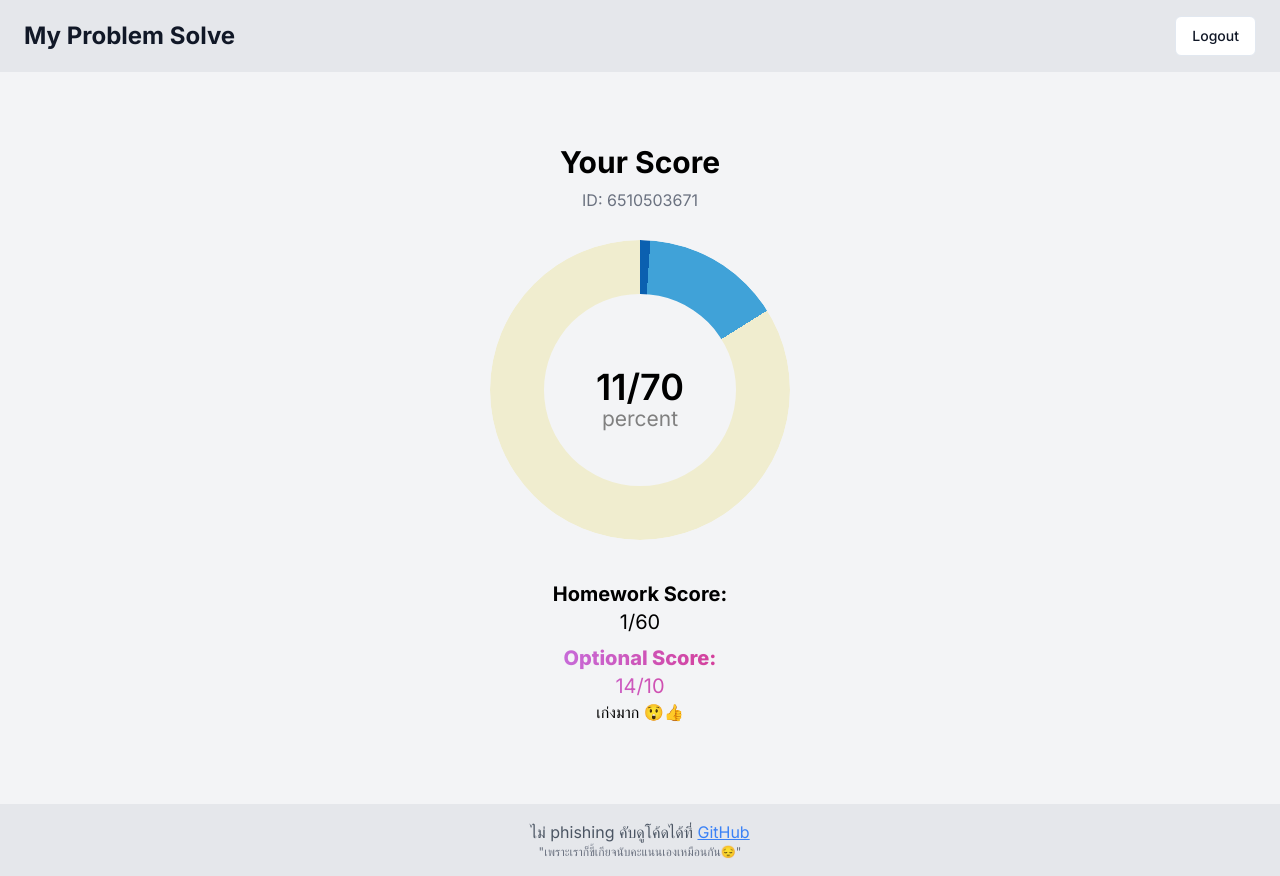
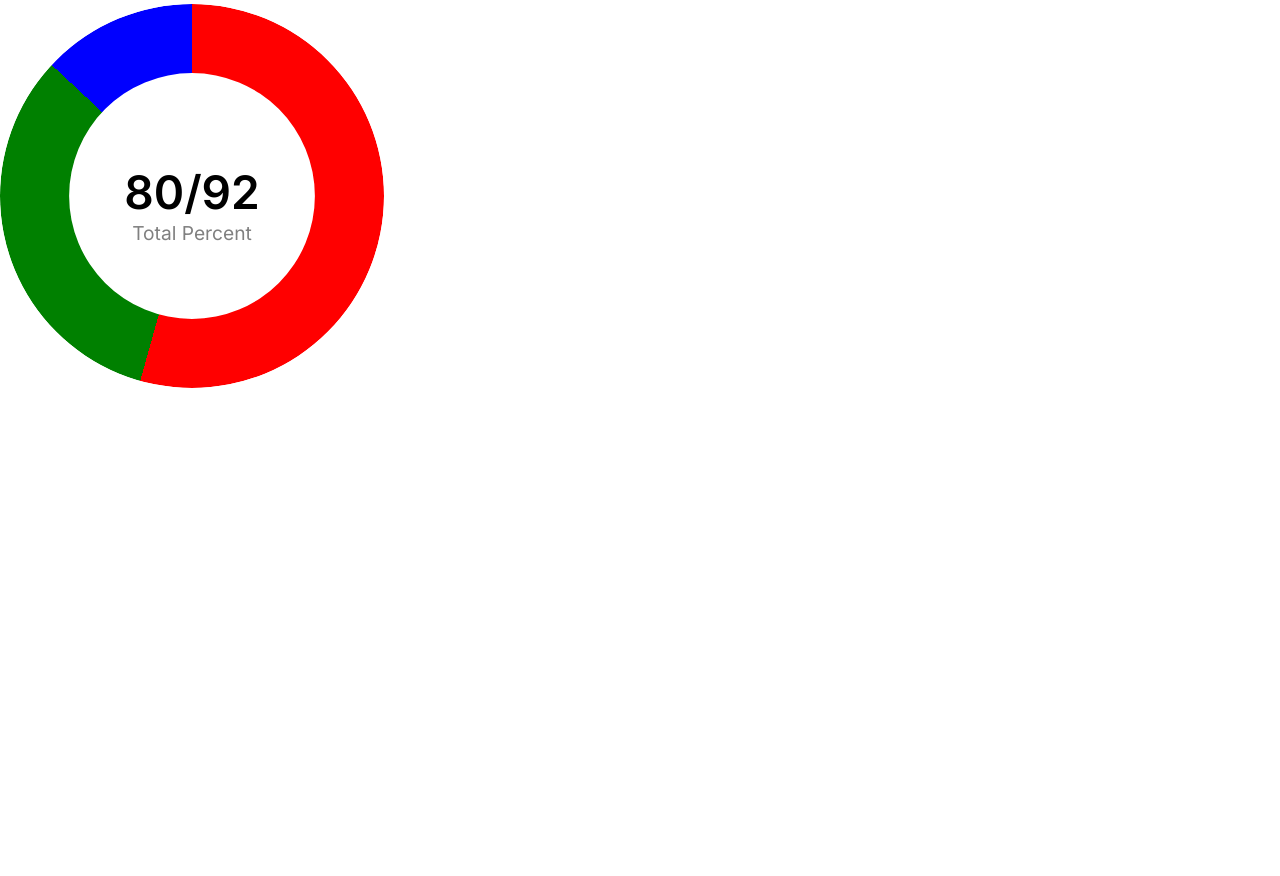
Before and after one commit to inspirezuza/my-probsolve-score, a Next.js app: page /show-score in a window 1280 px wide. After the commit the page ends 800 px from the top, so only its background shows below. Built offline with nearby package versions, Linux system fonts and the light colour scheme; what tailwindcss-animated would draw is missing.

Commit message:
fix infinite loop donut chart

```diff
--- a/src/app/page.tsx
+++ b/src/app/page.tsx
@@ -32,13 +32,12 @@ export default function LoginPage() {
   const [state, formAction] = useFormState(login, initState);
 
   const chartData = [
-    { name: "A", value: state.myNormalPercent, color: "#0B60B0" },
-    { name: "B", value: state.realOptionalPercent, color: "#40A2D8" },
+    { name: "A", value: state.myNormalPercent, color: "#BA90C6" },
+    { name: "B", value: state.realOptionalPercent, color: "#E8A0BF" },
     {
       name: "C",
       value: state.leftOverPercent,
-      // value: 150,
-      color: "#F0EDCF",
+      color: "#FDF4F5",
     },
   ];
 
--- a/src/app/show-score/page.tsx
+++ b/src/app/show-score/page.tsx
@@ -1,51 +1,81 @@
+"use client";
 import { Footer } from "@/components/component/footer";
 import { Button } from "@/components/ui/button";
 import Chart from "@/components/component/donut-2";
+import Link from "next/link";
 
 export default function ShowScore() {
+  const refreshPage = () => {
+    window.location.reload();
+  };
   const state = {
     message: "",
     myName: "นายภาณุพงศ์ เลิศวีรนนทรัตน์",
     maxNormalPercent: 60,
     maxOptionalPercent: 10,
-    myNormalPercent: 1,
+    myNormalPercent: 50,
     myOptionalPercent: 14,
     realOptionalPercent: 10,
+    leftOverPercent: 10,
   };
 
   const chartData = [
-    { name: "A", value: state.myNormalPercent, color: "#0B60B0" },
-    { name: "B", value: state.realOptionalPercent, color: "#40A2D8" },
+    { name: "A", value: 50, color: "#0B60B0" },
+    { name: "B", value: 10, color: "#40A2D8" },
     {
       name: "C",
-      value:
-        state.maxNormalPercent +
-        state.maxOptionalPercent -
-        state.myNormalPercent -
-        state.realOptionalPercent,
+      value: 10,
       color: "#F0EDCF",
     },
   ];
   return (
     <>
+      <div className="w-96 h-96">
+        <Chart
+          data={[
+            {
+              name: "Cluster 1",
+              value: 50,
+              color: "red",
+            },
+            {
+              name: "Cluster 2",
+              value: 30,
+              color: "green",
+            },
+            {
+              name: "Cluster 3",
+              value: 12,
+              color: "blue",
+            },
+          ]}
+        />
+      </div>
+      {/* <div>
         <div className="flex flex-col min-h-screen  bg-gray-100 ">
           <header className="flex items-center justify-between px-6 py-4 bg-gray-200 dark:bg-[#333]">
             <h1 className="text-2xl font-bold text-gray-900 dark:text-gray-100">
               My Problem Solve
             </h1>
+            <Link href={"/"}>
               <Button
+                onClick={refreshPage}
                 className="text-gray-900 dark:text-gray-100"
                 variant="outline"
               >
                 Logout
               </Button>
+            </Link>
           </header>
-
-        <div className=" flex flex-col items-center justify-center p-10">
+          <div className="animate-fade-up animate-ease-out flex-1 overflow-y-auto">
+            {" "}
+            <div className="flex flex-col items-center justify-center p-10">
               <div className="mx-auto max-w-sm space-y-6">
                 <div className="space-y-2 text-center">
                   <h1 className="pt-8 text-3xl font-bold">Your Score</h1>
-              <p className="text-gray-500 dark:text-gray-400">ID: 6510503671</p>
+                  <p className="text-gray-500 dark:text-gray-400">
+                    ID: 6510503671
+                  </p>
                   <div className="p-4">
                     <Chart data={chartData} />
                   </div>
@@ -55,7 +85,7 @@ export default function ShowScore() {
                       {state.myNormalPercent}/{state.maxNormalPercent}
                     </p>
                   </div>
-              <div className="pb-10">
+                  <div className="">
                     {state.myOptionalPercent >= state.maxOptionalPercent ? (
                       <div>
                         <div className="font-extrabold text-transparent text-xl bg-clip-text bg-gradient-to-r from-purple-400 to-pink-600">
@@ -64,7 +94,7 @@ export default function ShowScore() {
                             {state.myOptionalPercent}/{state.maxOptionalPercent}
                           </p>
                         </div>
-                    เก่งมาก 😲👍
+                        เก่งมาก {state.myName} 😲👍
                       </div>
                     ) : (
                       <div className="pt-4 text-xl font-bold">
@@ -78,8 +108,24 @@ export default function ShowScore() {
                 </div>
               </div>
             </div>
-        <Footer />
           </div>
+
+          <footer className="w-full p-4  text-center bg-gray-200 dark:bg-gray-700 bottom-0">
+            <p className="text-gray-600 dark:text-gray-300">
+              {`ไม่ phishing คับดูโค้ดได้ที่ `}
+              <Link
+                className="text-blue-500 underline"
+                href="https://github.com/inspirezuza/my-probsolve-score"
+              >
+                GitHub
+              </Link>
+            </p>
+            <p className="text-xs text-gray-500 dark:text-gray-400">
+              {`"เพราะเราก็ขี้เกียจนับคะแนนเองเหมือนกัน😔"`}
+            </p>
+          </footer>
+        </div>
+      </div> */}
     </>
   );
 }
--- a/src/components/component/donut-2.tsx
+++ b/src/components/component/donut-2.tsx
@@ -1,18 +1,10 @@
-"use server";
-
 import React from "react";
 
 interface ChartDataItem {
   name: string;
   value: number;
   color?: string;
-  count?: number; // Add count property
-  start_value?: number; // Add start_value property
-  end_value?: number; // Add end_value property
-  start_percent?: number; // Add start_percent property
-  end_percent?: number; // Add end_percent property
-  start_degrees?: number; // Add start_degrees property
-  end_degrees?: number; // Add end_degrees property
+  count?: number;
 }
 
 interface ChartProps {
@@ -20,45 +12,43 @@ interface ChartProps {
 }
 
 const Chart: React.FC<ChartProps> = ({ data }) => {
-  const total_value = data.reduce((a, b) => a + b.value, 0);
-  console.log(data);
+  const totalValue = data.reduce((acc, item) => acc + item.value, 0);
+  const totalDegrees = 360; // Total degrees in a circle
   const total_value_except_last = data
     .slice(0, -1)
     .reduce((a, b) => a + b.value, 0);
-  const convertToPercent = (num: number): number =>
-    Math.round((num / total_value) * 100);
-  const convertToDegrees = (num: number): number =>
-    Math.round((num / 100) * 360);
+  // Calculate start and end degrees for each data item
+  let startDegree = 0;
+  const chartSegments = data.map((item) => {
+    const percent = (item.value / totalValue) * 100;
+    const degrees = (percent / 100) * totalDegrees;
+    const segment = {
+      ...item,
+      startDegree,
+      endDegree: startDegree + degrees,
+    };
+    startDegree += degrees;
+    return segment;
+  });
 
-  const css_string = data
-    .reduce((items: ChartDataItem[], item, index, array) => {
-      items.push(item);
-
-      item.count = item.count || 0;
-      item.count += array[index - 1]?.count || item.count;
-      item.start_value = array[index - 1]?.count ? array[index - 1].count : 0;
-      item.end_value = item.count += item.value;
-      item.start_percent = convertToPercent(item.start_value || 0);
-      item.end_percent = convertToPercent(item.end_value || 0);
-      item.start_degrees = convertToDegrees(item.start_percent || 0);
-      item.end_degrees = convertToDegrees(item.end_percent || 0);
-
-      return items;
-    }, [])
-    .map((chart) => {
-      const { color, start_degrees, end_degrees } = chart;
-      return ` ${color ?? ""} ${start_degrees}deg ${end_degrees}deg`;
-    })
-    .join();
+  // Generate CSS string for conic gradient
+  const cssString = chartSegments
+    .map(
+      (segment) =>
+        `${segment.color ?? ""} ${segment.startDegree}deg ${
+          segment.endDegree
+        }deg`
+    )
+    .join(",");
 
   return (
-    <div className=" flex flex-col gap-1 grow">
+    <div className="flex flex-col gap-1 grow">
       <div className="flex flex-col grow"></div>
       <div>
         <svg
           viewBox="0 0 100 100"
           xmlns="http://www.w3.org/2000/svg"
-          className="w-full h-full rounded-full "
+          className="w-full h-full rounded-full"
         >
           <clipPath id="hole">
             <path d="M 50 0 a 50 50 0 0 1 0 100 50 50 0 0 1 0 -100 v 18 a 2 2 0 0 0 0 64 2 2 0 0 0 0 -64" />
@@ -72,9 +62,7 @@ const Chart: React.FC<ChartProps> = ({ data }) => {
           >
             <div
               className="w-full h-full"
-              style={{
-                background: `conic-gradient(${css_string})`,
-              }}
+              style={{ background: `conic-gradient(${cssString})` }}
             />
           </foreignObject>
           <text
@@ -83,10 +71,9 @@ const Chart: React.FC<ChartProps> = ({ data }) => {
             dominantBaseline="middle"
             textAnchor="middle"
             fill="black"
-            // fontSize="16px"
             className="text-xs font-semibold"
           >
-            {total_value_except_last}/{total_value}
+            {total_value_except_last}/{totalValue}
           </text>
           <text
             x="50%"
@@ -94,10 +81,10 @@ const Chart: React.FC<ChartProps> = ({ data }) => {
             dominantBaseline="middle"
             textAnchor="middle"
             fill="gray"
-            fontSize="7px"
-            className=" text-gray-500 dark:text-gray-400 "
+            fontSize="5px"
+            className="text-gray-500 dark:text-gray-400"
           >
-            percent
+            Total Percent
           </text>
         </svg>
       </div>
```
Lines whose indentation alone changed are shown as unchanged.
